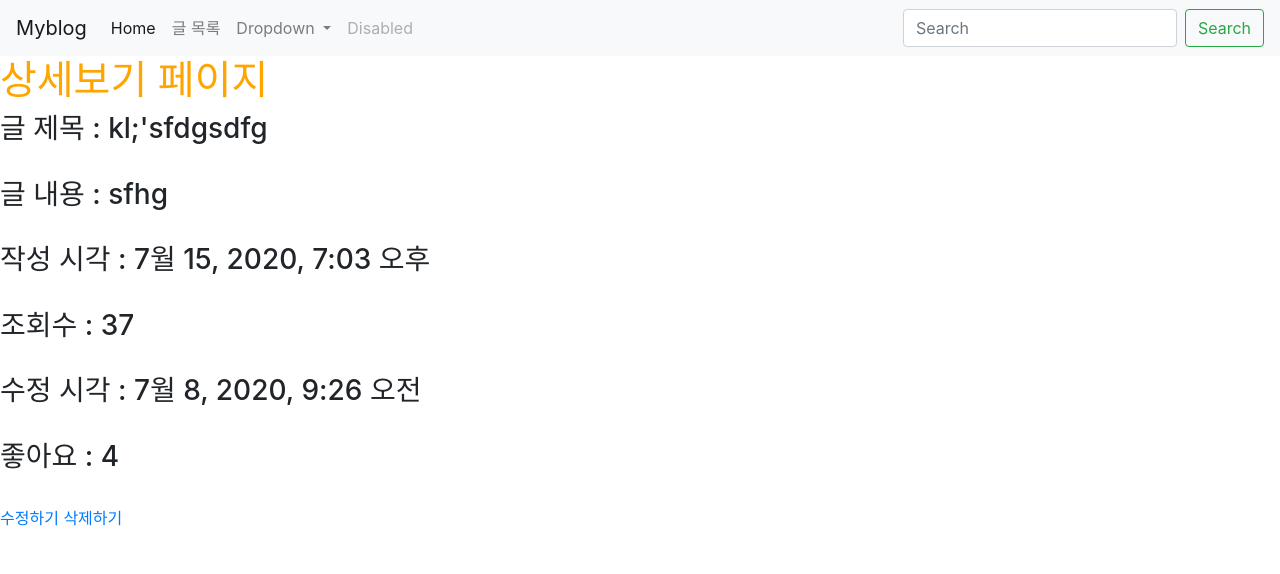
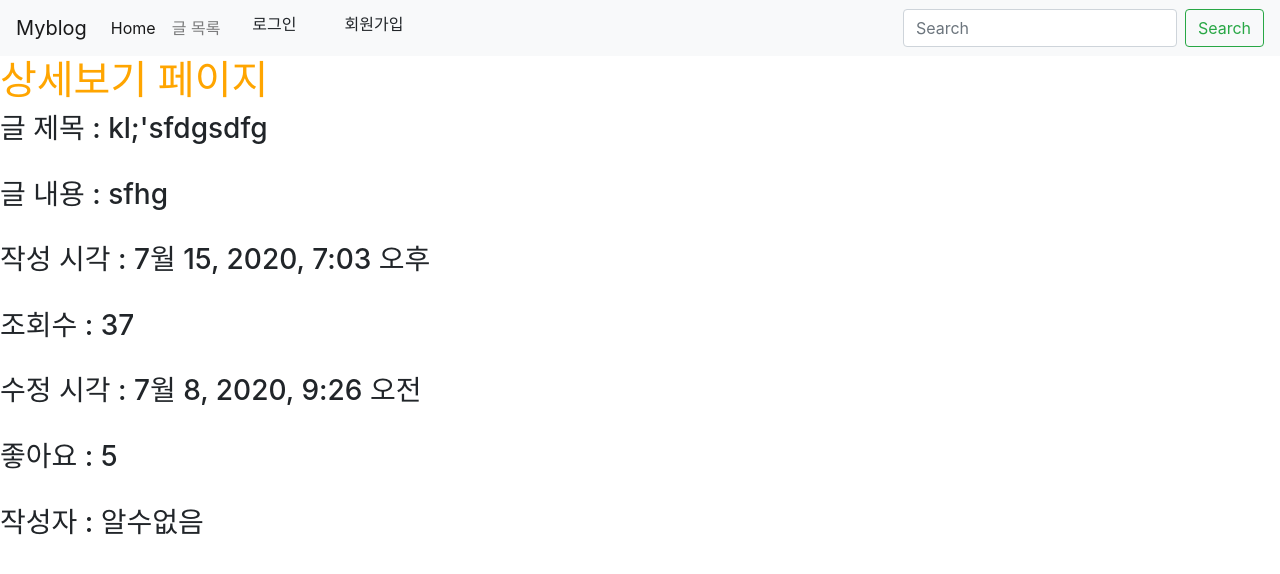
Before and after one commit to lhs961021/myblog, a Django app: page /posts/show/4 in a window 1280 px wide. Shown: the top 574 px of the page. Run offline with Django 3.2, Linux system fonts and the light colour scheme; data comes from the database, SQL or seed files in the repository; both versions use the stored data as it was after the commit; some libraries are stand-ins or nearby versions.

Commit message:
20200722homework

```diff
--- a/myblog/templates/shared/_navbar.html
+++ b/myblog/templates/shared/_navbar.html
@@ -12,20 +12,21 @@
         <li class="nav-item">
           <a class="nav-link" href="{% url 'posts:main' %}">글 목록</a>
         </li>
-        <li class="nav-item dropdown">
-          <a class="nav-link dropdown-toggle" href="#" id="navbarDropdown" role="button" data-toggle="dropdown" aria-haspopup="true" aria-expanded="false">
-            Dropdown
-          </a>
-          <div class="dropdown-menu" aria-labelledby="navbarDropdown">
-            <a class="dropdown-item" href="#">Action</a>
-            <a class="dropdown-item" href="#">Another action</a>
-            <div class="dropdown-divider"></div>
-            <a class="dropdown-item" href="#">Something else here</a>
-          </div>
+        {% if user.is_authenticated %}
+        <li class="nav-item">
+          <a class="dropdown-item"href="{% url 'account_logout' %}" class="navlink">로그아웃</a>
         </li>
         <li class="nav-item">
-          <a class="nav-link disabled" href="#" tabindex="-1" aria-disabled="true">Disabled</a>
+          <a class="dropdownitem" href="{% url 'account_change_password' %}">비밀번호 변경</a>
         </li>
+        {% else %}
+        <li class="nav-item">
+          <a class="dropdown-item"href="{% url 'account_login' %}" class="navlink">로그인</a>
+        </li>
+        <li class="nav-item">
+          <a class="dropdown-item"href="{% url 'account_signup' %}" class="navlink">회원가입</a>
+        </li>
+        {% endif %}
       </ul>
       <form class="form-inline my-2 my-lg-0">
         <input class="form-control mr-sm-2" type="search" placeholder="Search" aria-label="Search">
--- a/myblog/urls.py
+++ b/myblog/urls.py
@@ -24,6 +24,7 @@ urlpatterns = [
     path('introduction/', include('introduction.urls')),
     path('',views.main, name="main"),
     path('posts/', include('posts.urls')),
+    path('accounts/', include('allauth.urls')),
 ]
 
 urlpatterns += static(settings.MEDIA_URL, document_root=settings.MEDIA_ROOT)
--- a/posts/models.py
+++ b/posts/models.py
@@ -1,6 +1,6 @@
 from django.db import models
+from django.contrib.auth.models import User
 
-# Create your models here.
 class Post(models.Model):
     title = models.CharField(max_length=50, null=False)
     content = models.TextField()
@@ -9,3 +9,10 @@ class Post(models.Model):
     updated_at = models.DateTimeField(auto_now = True)
     image = models.ImageField(upload_to='images/', null=True)
     like = models.IntegerField(default=0)
+    user = models.ForeignKey(User, on_delete = models.CASCADE, null=True)
+
+class Comment(models.Model):
+    content = models.TextField()
+    created_at = models.DateTimeField(auto_now_add=True)
+    updated_at = models.DateTimeField(auto_now = True)
+    post = models.ForeignKey(Post, on_delete = models.CASCADE, related_name='comments')
--- a/posts/templates/posts/show.html
+++ b/posts/templates/posts/show.html
@@ -10,8 +10,16 @@
     <h3>조회수 : {{ post.view_count }} </h3><br>
     <h3>수정 시각 : {{ post.updated_at }} </h3><br>
     <h3>좋아요 : {{ post.like }} </h3><br>
-    <a href="{% url 'posts:update' post.pk %}">수정하기</a>
-    <a href="{% url 'posts:delete' post.pk %}">삭제하기</a>
+    {% if post.user %}
+        <h3>작성자 : {{ post.user }}</h3>
+    {% else %}
+        <h3>작성자 : 알수없음</h3>
+    {% endif %}
+    {% if post.user == user %}
+        <a href="{% url 'posts:update' post.pk %}">수정하기</a>
+        <a href="{% url 'posts:delete' post.pk %}">삭제하기</a>
+    {% endif %}
+
     {% if post.image %}
         <img src="{{post.image.url}}">
     {% endif %}
--- a/posts/views.py
+++ b/posts/views.py
@@ -10,7 +10,8 @@ def create(request):
         title = request.POST.get('title')
         content = request.POST.get('content')
         image = request.FILES.get('image')
-        Post.objects.create(title=title, content=content, image=image)
+        user = request.user
+        Post.objects.create(title=title, content=content, image=image, user=user)
     return redirect('posts:main')
 
 def main(request):
@@ -22,6 +23,9 @@ def show(request, id):
     A = post.view_count
     A = A + 1
     post.view_count = A
+    B = post.like
+    B = B + 1
+    post.like = B
     post.save()
     return render(request, 'posts/show.html', {'post': post})
 
```
Also changed, not shown: myblog/settings.py (+12 -0 lines), posts/templates/posts/main.html (+9 -1 lines), db.sqlite3, posts/migrations/0004_auto_20200722_1956.py (added).
